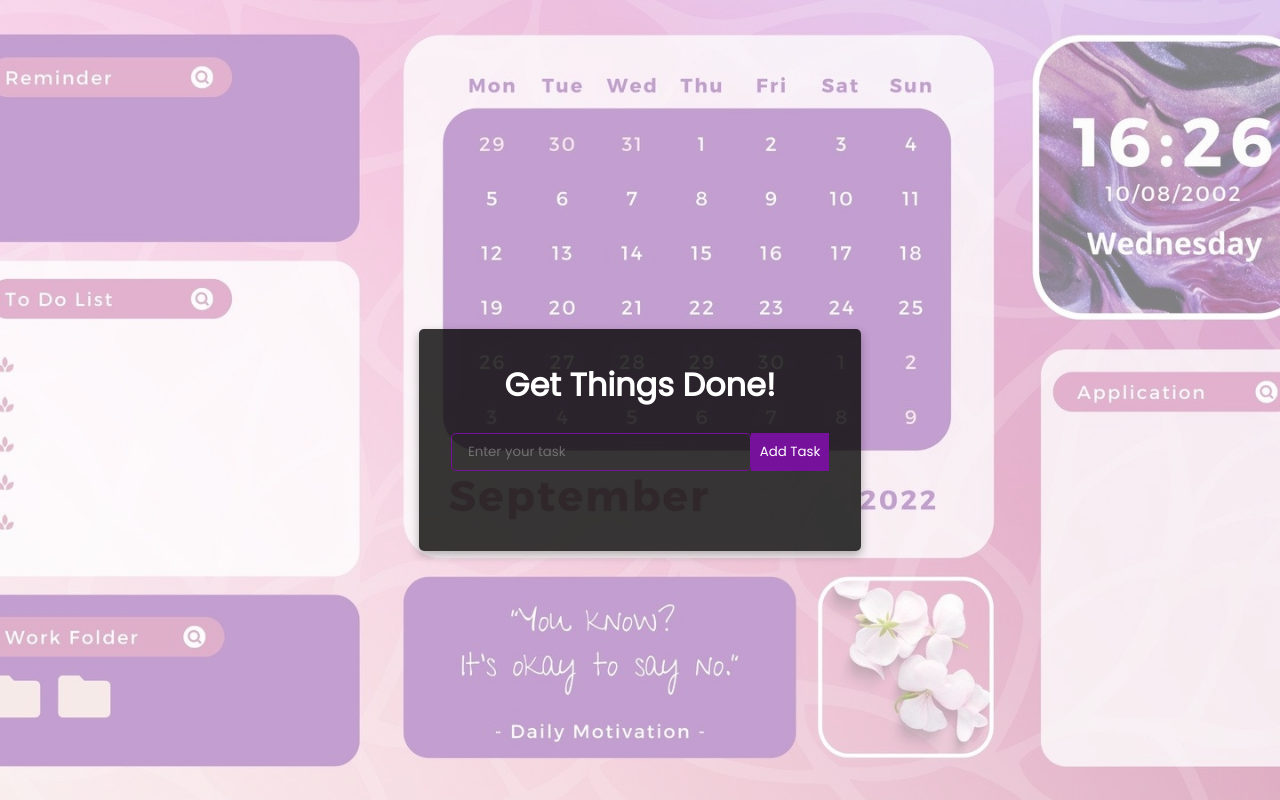
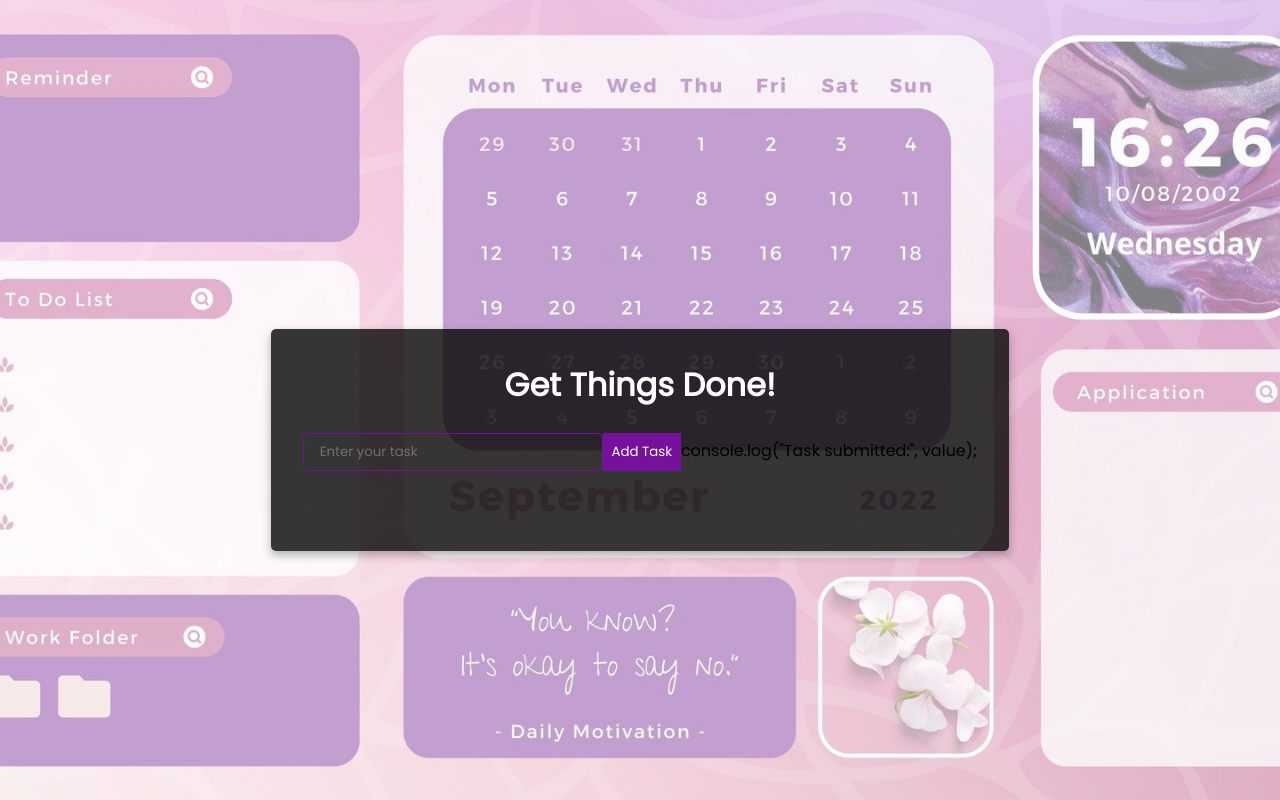
Before and after one commit to JanzeeJD/Todo_App-Using-React.js, a React (Vite) app in the folder my-react-app/: page / in a window 1280 px wide. Built offline with nearby package versions, Linux system fonts and the light colour scheme.

Commit message:
debug: log task value on form submit

```diff
--- a/my-react-app/src/Components/TodoForm.jsx
+++ b/my-react-app/src/Components/TodoForm.jsx
@@ -15,6 +15,7 @@ export const TodoForm = ({addTodo})=>{
       <input type="text" className="todo-input" autoComplete="off" minLength="1" value={value}
       placeholder="Enter your task" aria-label="task input" onChange={handleChange}/>
       <button type="submit" className="todo-btn">Add Task</button>
+      console.log("Task submitted:", value);
     </form>
   )
 }
```
